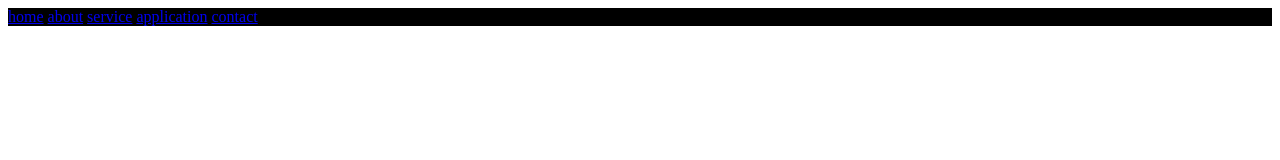
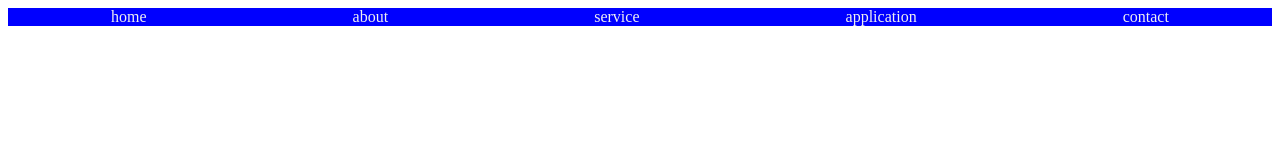
Before and after one commit to TammyLe175/Foundation-Web-Development, a plain HTML site: page twin feats/index.html in a window 1280 px wide. Drawn offline with Linux system fonts and the light colour scheme.

```diff
--- a/twin feats/css/standard.css
+++ b/twin feats/css/standard.css
@@ -1,4 +1,10 @@
 nav{
-    background-color: black;
-    color: white;
+    background-color: blue;
+    display: flex;
+    justify-content: space-around;
 }
+a {
+    color : #f0f0f0;
+    text-decoration: none;
+
+}
```
Also changed, not shown: twin feats/index.html (+1 -0 lines).
